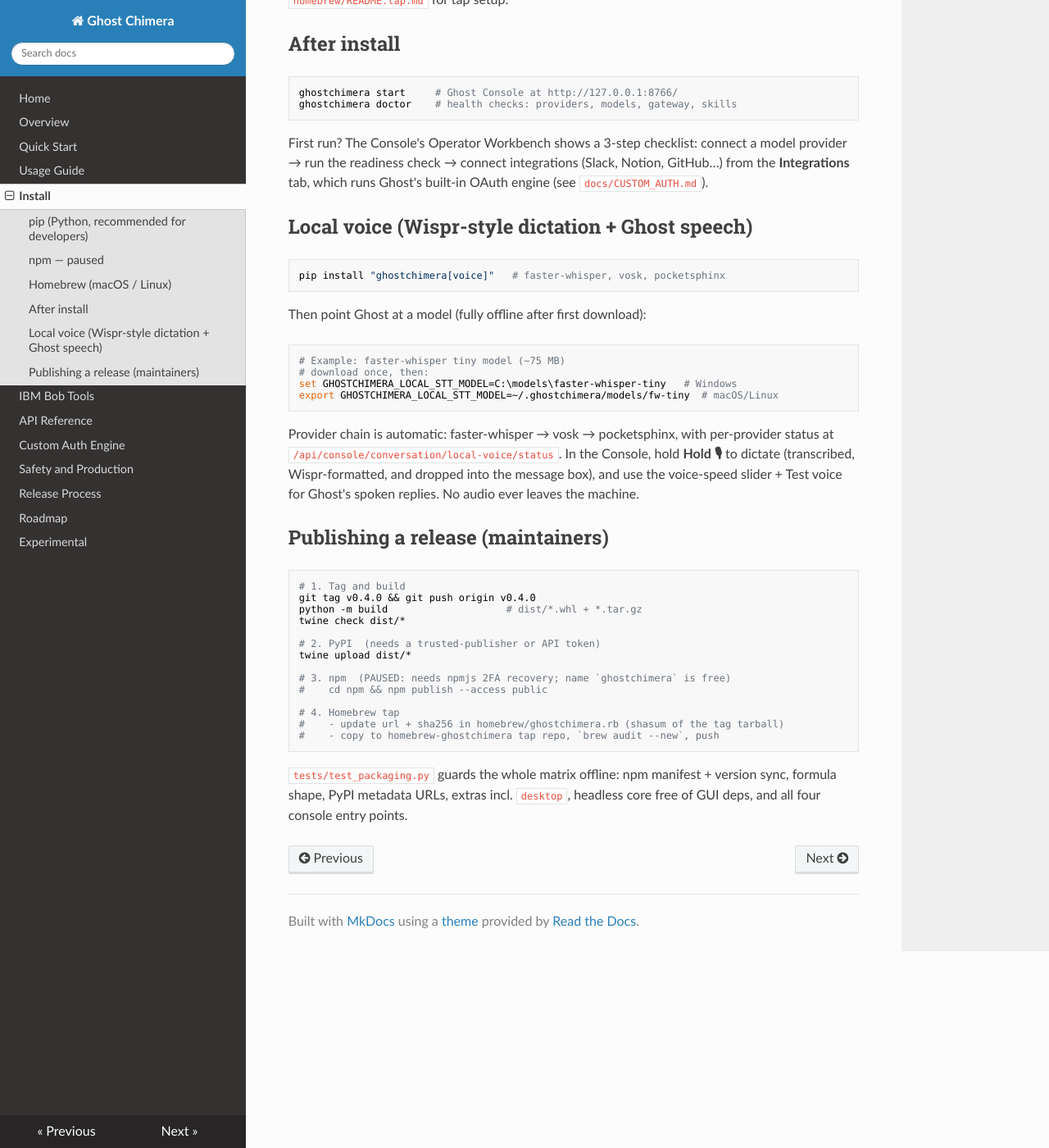
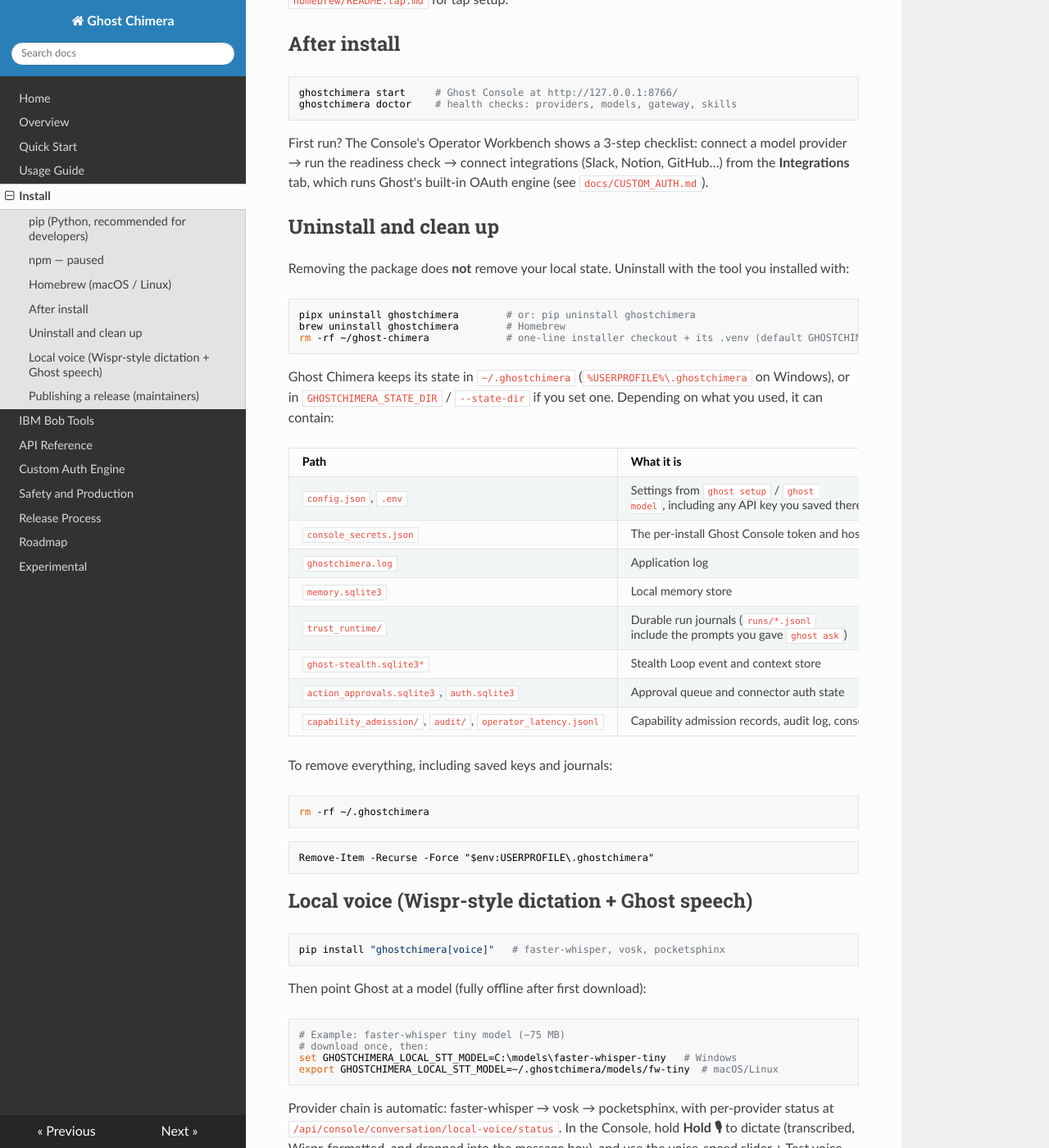
Before and after one commit to fernandogarzaaa/GHOST-Chimera, an MkDocs documentation site: the page built from docs/INSTALL.md, in a window 1280 px wide and 1400 px high, scrolled down 1196 px. Shown: the whole window at 82% size. Built offline with MkDocs 1.6.1, drawn with Linux system fonts in a browser that asks for light colours; nearby versions of some CDN libraries.

Commit message:
docs(install): uninstall and clean-up section listing ~/.ghostchimera contents (newcomer P2-12)

````diff
--- a/docs/INSTALL.md
+++ b/docs/INSTALL.md
@@ -65,6 +65,42 @@
 (Slack, Notion, GitHub…) from the **Integrations** tab, which runs Ghost's
 built-in OAuth engine (see `docs/CUSTOM_AUTH.md`).
 
+## Uninstall and clean up
+
+Removing the package does **not** remove your local state. Uninstall with the tool
+you installed with:
+
+```bash
+pipx uninstall ghostchimera        # or: pip uninstall ghostchimera
+brew uninstall ghostchimera        # Homebrew
+rm -rf ~/ghost-chimera             # one-line installer checkout + its .venv (default GHOSTCHIMERA_INSTALL_DIR)
+```
+
+Ghost Chimera keeps its state in `~/.ghostchimera` (`%USERPROFILE%\.ghostchimera` on
+Windows), or in `GHOSTCHIMERA_STATE_DIR` / `--state-dir` if you set one. Depending on
+what you used, it can contain:
+
+| Path | What it is |
+|---|---|
+| `config.json`, `.env` | Settings from `ghost setup` / `ghost model`, including any API key you saved there |
+| `console_secrets.json` | The per-install Ghost Console token and host-execution arming phrase |
+| `ghostchimera.log` | Application log |
+| `memory.sqlite3` | Local memory store |
+| `trust_runtime/` | Durable run journals (`runs/*.jsonl` include the prompts you gave `ghost ask`) |
+| `ghost-stealth.sqlite3*` | Stealth Loop event and context store |
+| `action_approvals.sqlite3`, `auth.sqlite3` | Approval queue and connector auth state |
+| `capability_admission/`, `audit/`, `operator_latency.jsonl` | Capability admission records, audit log, console latency samples |
+
+To remove everything, including saved keys and journals:
+
+```bash
+rm -rf ~/.ghostchimera
+```
+
+```powershell
+Remove-Item -Recurse -Force "$env:USERPROFILE\.ghostchimera"
+```
+
 ## Local voice (Wispr-style dictation + Ghost speech)
 
 ```bash
--- a/docs/quick-start.md
+++ b/docs/quick-start.md
@@ -94,6 +94,8 @@
 
 ## Optional next steps
 
+- Uninstall and remove local state (`~/.ghostchimera`): [INSTALL.md](INSTALL.md#uninstall-and-clean-up)
+
 - Personal memory and training setup: [USER_TUTORIAL.md](USER_TUTORIAL.md)
 - GitHub-connected workflow: [GITHUB_CONNECTED_AUTONOMOUS_ENGINEER.md](GITHUB_CONNECTED_AUTONOMOUS_ENGINEER.md)
 - Personal MiniMind privacy and consent: [PERSONAL_MINIMIND_PRIVACY.md](PERSONAL_MINIMIND_PRIVACY.md)
````
Also changed, not shown: 1 other file.
